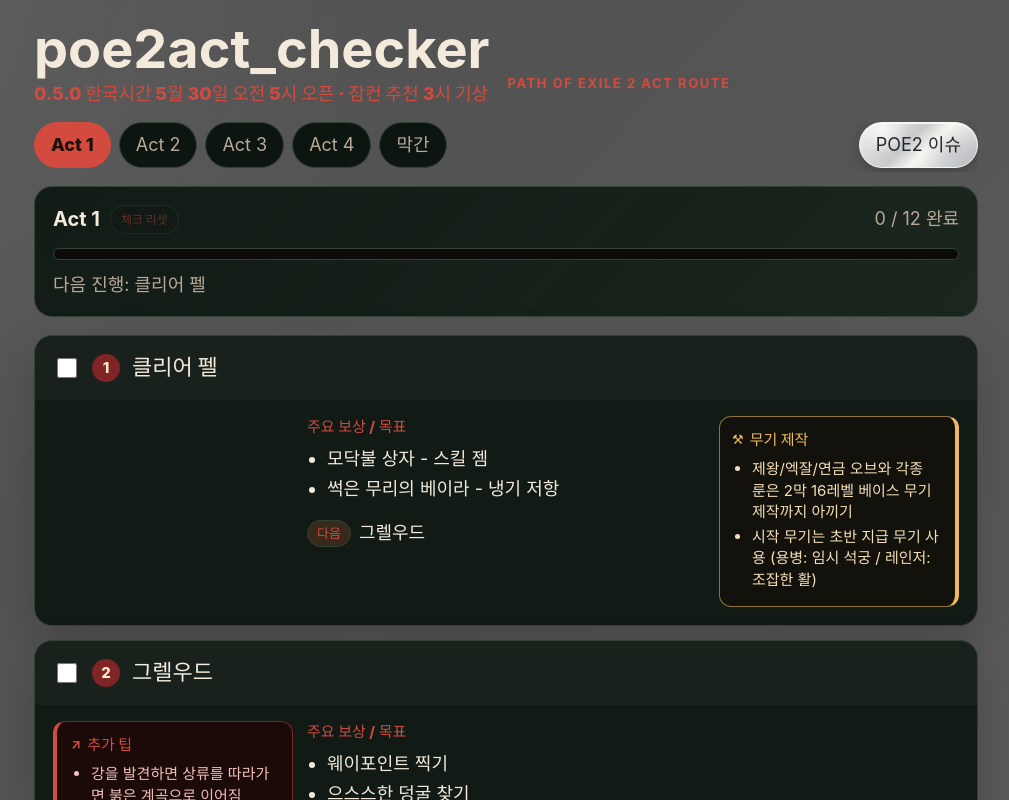
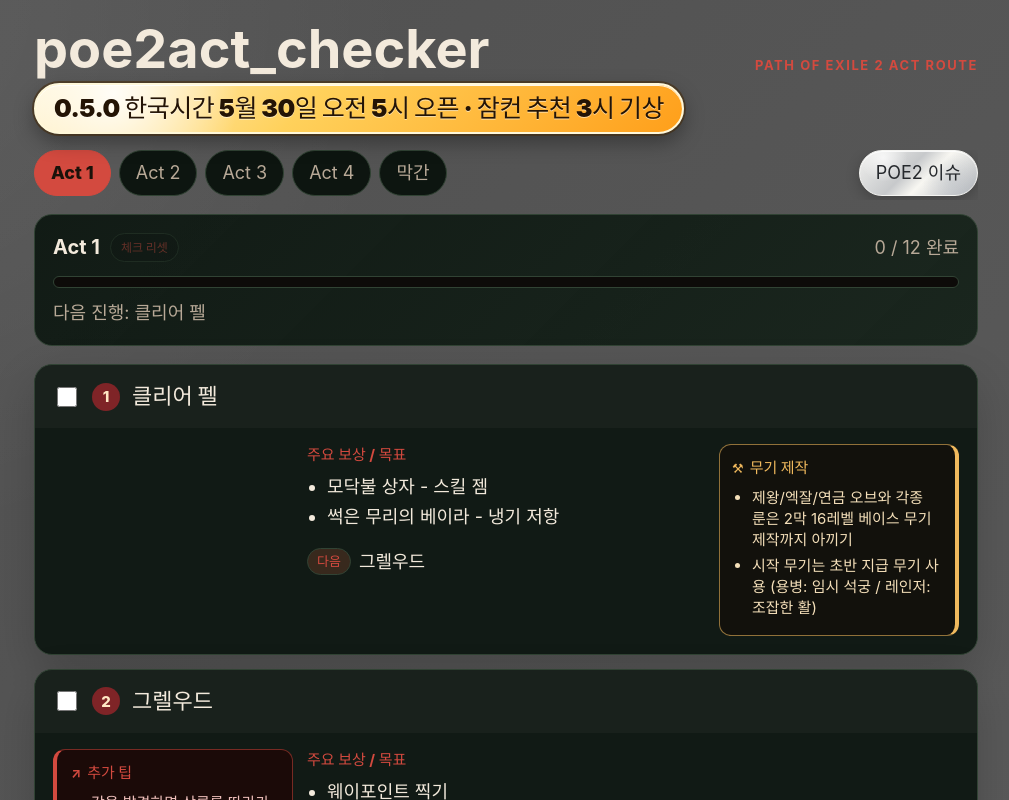
Before and after one commit to chrier/poe2act_checker, a React (Vite) app: page / in a window 1280 px wide. Shown: the top 800 px of the page, without its empty margins (134-1143 px from the left). Built offline with nearby package versions, Linux system fonts and the light colour scheme.

Commit message:
Emphasize POE2 launch note

```diff
--- a/src/App.css
+++ b/src/App.css
@@ -125,26 +125,48 @@
 
 .header-title-row {
   align-items: flex-end;
-  display: flex;
+  display: block;
   gap: 18px;
+  position: relative;
 }
 
 .header-meta {
-  margin-bottom: 13px;
+  margin-bottom: 0;
   min-width: 0;
+  position: absolute;
+  right: 0;
+  top: 34px;
 }
 
 .header-title-copy {
   display: grid;
+  flex: 1 1 auto;
   gap: 7px;
+  min-width: 0;
 }
 
 .launch-note {
-  color: var(--accent);
-  font-size: clamp(14px, 2vw, 18px);
-  font-weight: 800;
-  line-height: 1.25;
+  background:
+    radial-gradient(circle at 12% 18%, rgba(255, 255, 255, 0.9), transparent 22%),
+    linear-gradient(135deg, #fff6d7 0%, #ffd15b 42%, #ff9f1a 100%);
+  border: 2px solid #fff8d9;
+  border-radius: 999px;
+  box-shadow:
+    0 0 0 2px rgba(70, 43, 8, 0.55),
+    0 8px 20px rgba(0, 0, 0, 0.34),
+    inset 0 1px 0 rgba(255, 255, 255, 0.88);
+  box-sizing: border-box;
+  color: #241405;
+  display: inline-flex;
+  font-size: clamp(17px, 2.7vw, 25px);
+  font-weight: 950;
+  letter-spacing: -0.02em;
+  line-height: 1.2;
   margin: 0;
+  padding: 8px 18px 9px;
+  text-shadow: 0 1px 0 rgba(255, 255, 255, 0.55);
+  white-space: nowrap;
+  width: fit-content;
 }
 
 .eyebrow {
@@ -749,9 +771,17 @@
     gap: 6px;
   }
 
+  .launch-note {
+    border-radius: 16px;
+    font-size: 15px;
+    padding: 7px 12px 8px;
+    white-space: normal;
+  }
+
   .header-meta {
     gap: 2px;
     margin-bottom: 0;
+    position: static;
   }
 
   .progress-card > .progress-summary {
```
